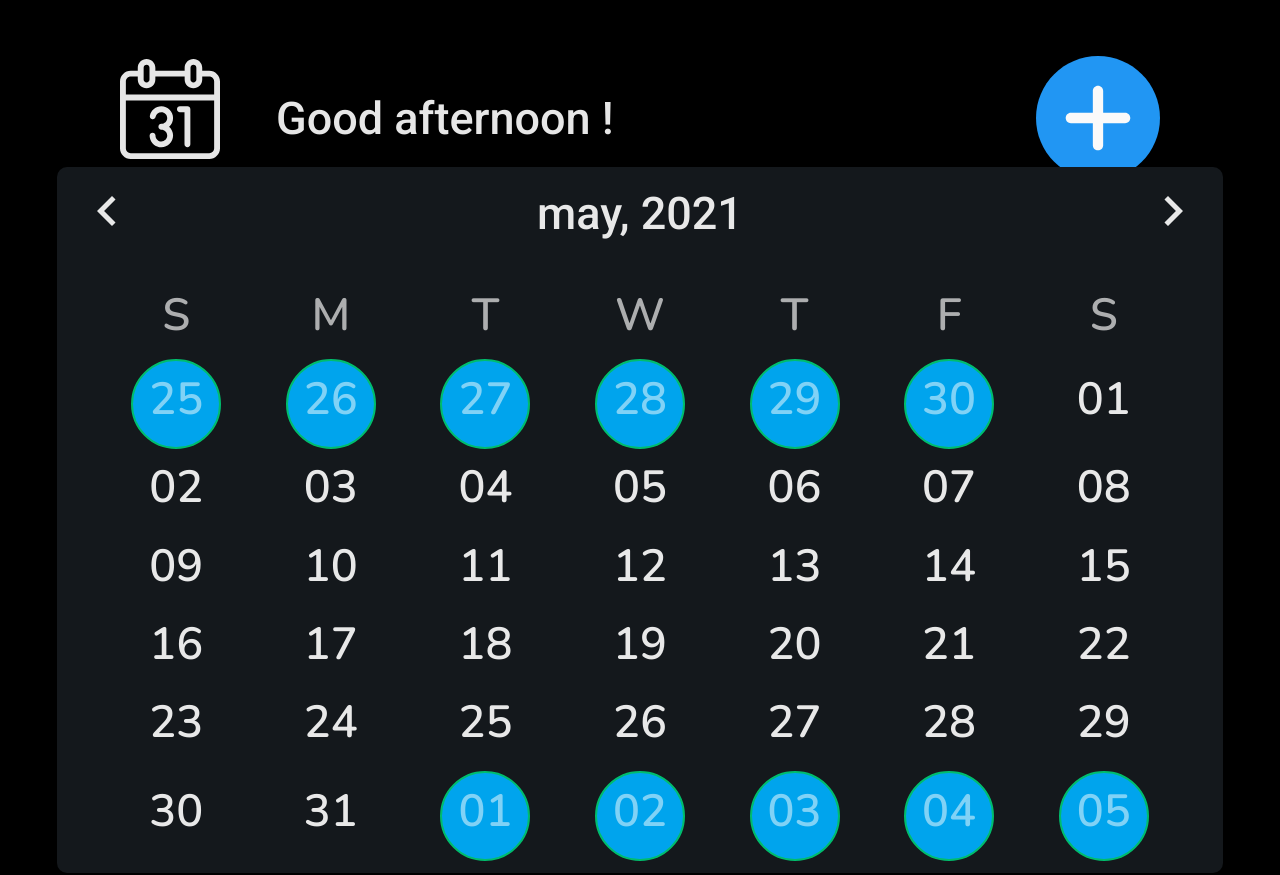
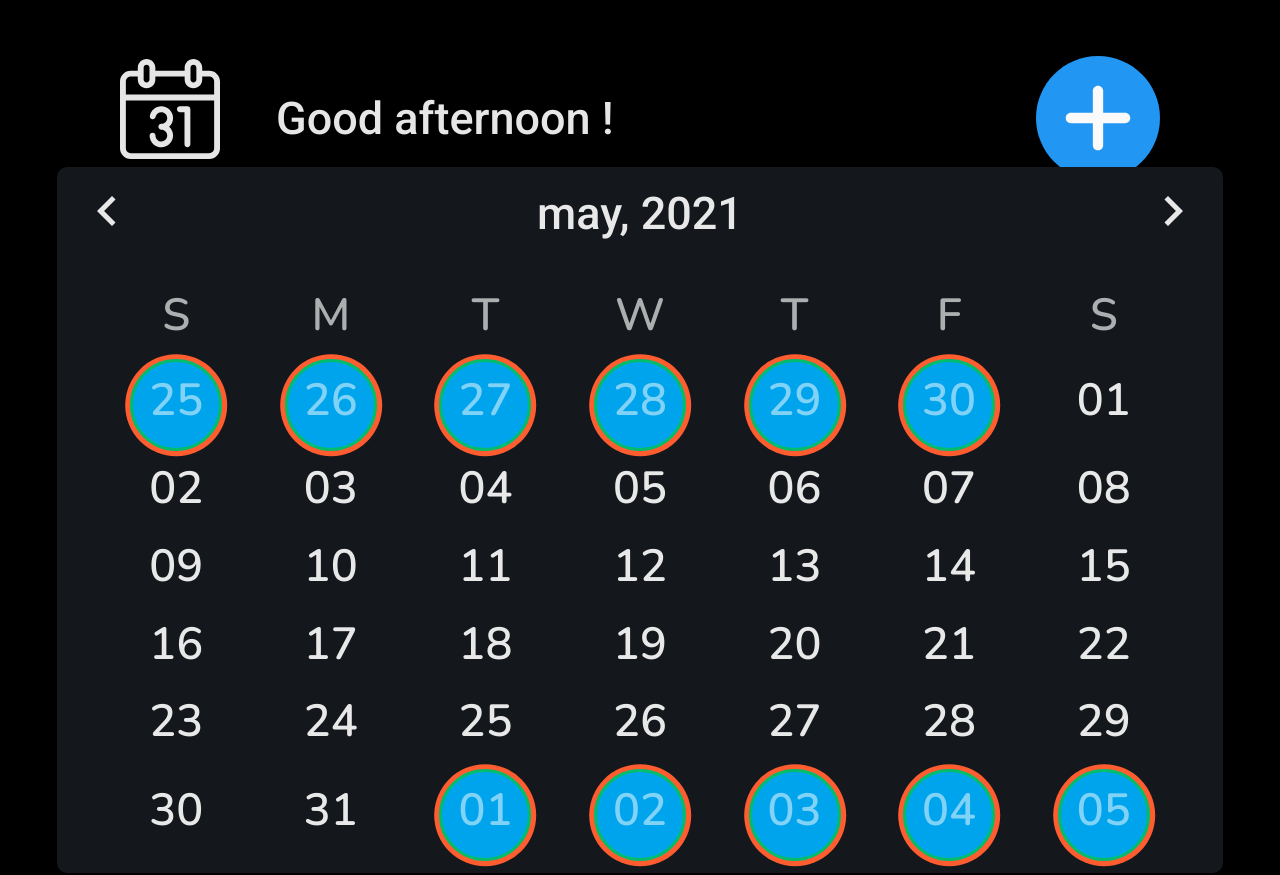
Before and after one commit to dhouglasbn/Mycalendar, a React (Create React App) app in the folder web/: page /calendar in a window 1280 px wide. Built offline with nearby package versions, Linux system fonts and the light colour scheme; no server answers.

Commit message:
adding style and adding type to items

```diff
--- a/web/src/pages/Calendar/index.tsx
+++ b/web/src/pages/Calendar/index.tsx
@@ -7,13 +7,25 @@ import moment, { MomentInput } from "moment";
 import api from "../../services/api";
 
 import { MdKeyboardArrowRight, MdKeyboardArrowLeft } from "react-icons/md";
-// import circle from "../../Assets/circle.svg";
+
+interface Item {
+    id: string;
+    user_id: string;
+    type: string;
+    title: string;
+    date: string;
+    start_date: string;
+    finish_date: string;
+    description: string;
+    location: string;
+
+}
 
 const Calendar = () => {
     // states que vão ser utilizadas na página: year, month e message
     const [referencedDate, setReferencedDate] = useState(moment().format("yyyy-MM-DD"));
     const [message, setMessage] = useState<String>("");
-    const [items, setItems] = useState([])
+    const [items, setItems] = useState<Item[]>([])
 
     // pegando o name que foi setado no localStorage durante o login
     const name = localStorage.getItem("name");
@@ -128,10 +140,10 @@ const Calendar = () => {
 
     });
 
-    // useEffect(() => {
-    //     ReactDOM.render(<iframe id="circle" title="circle" src={circle}/>, document.getElementsByClassName("numberDays"))
-    // },
-    //  [items])
+    useEffect(() => {
+        items.map(item => console.log(item.title))
+    },
+     [items])
 
 
     return (
--- a/web/src/pages/Calendar/styles.css
+++ b/web/src/pages/Calendar/styles.css
@@ -133,6 +133,7 @@ button.numberDays {
     background: none;
     border: none;
     padding: none;
+    outline: none;
 }
 
 div#days button.numberDays h3 {
@@ -153,7 +154,12 @@ button.numberDays h3.anotherMonth {
     border-radius: 155.5px;
     padding: 8px;
 
+    /* TODAY */
+    background-color: var(--blue-color);
 
-    background-color: var(--blue-color);
-    border: 2.5px solid var(--green-color);
+    /* REMINDER */
+    border: 3px solid var(--green-color);
+
+    /* EVENT */
+    box-shadow: 0.2px 0.2px 0px 5px var(--orange-color);
 }
```
Also changed, not shown: web/src/Assets/circle.svg (deleted).
